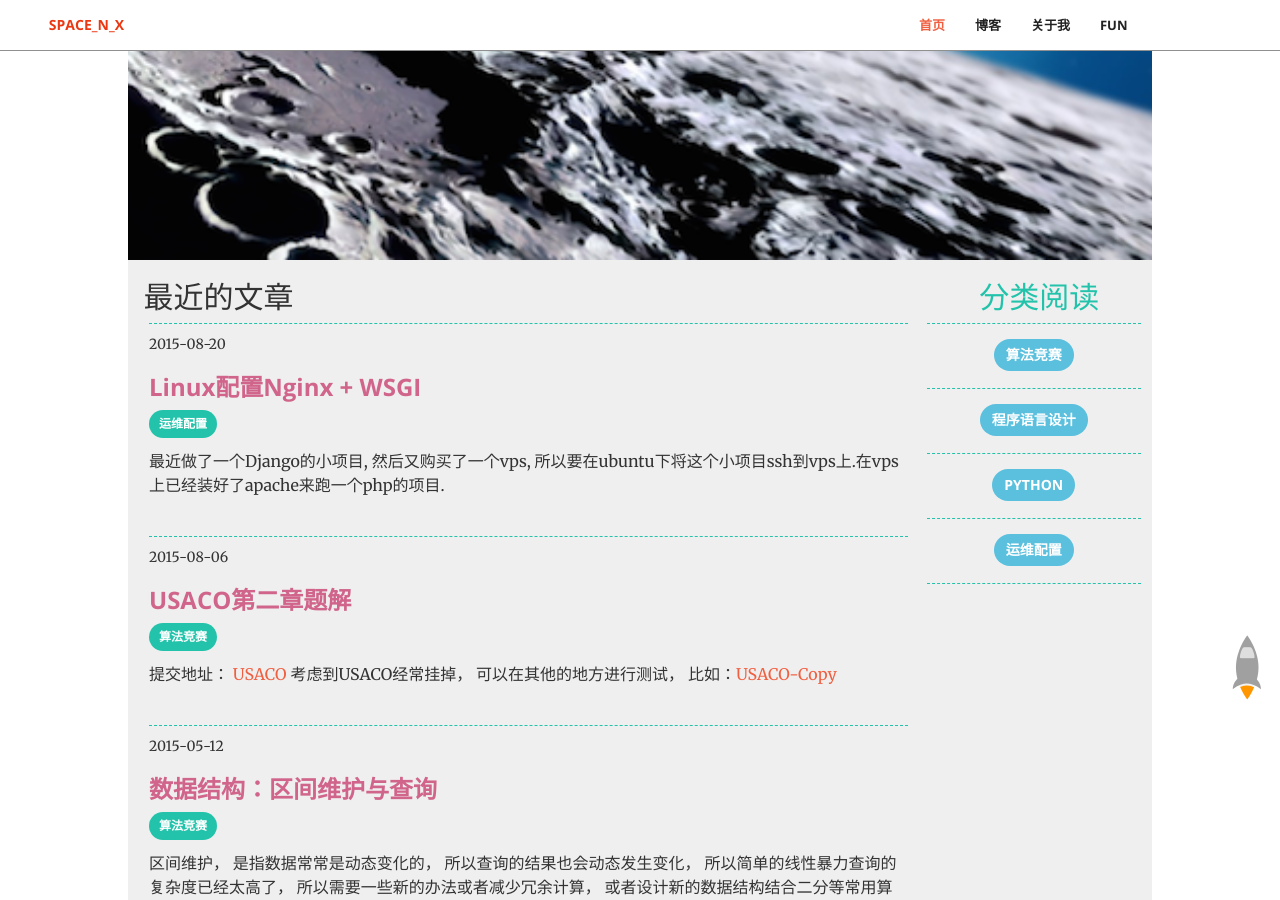
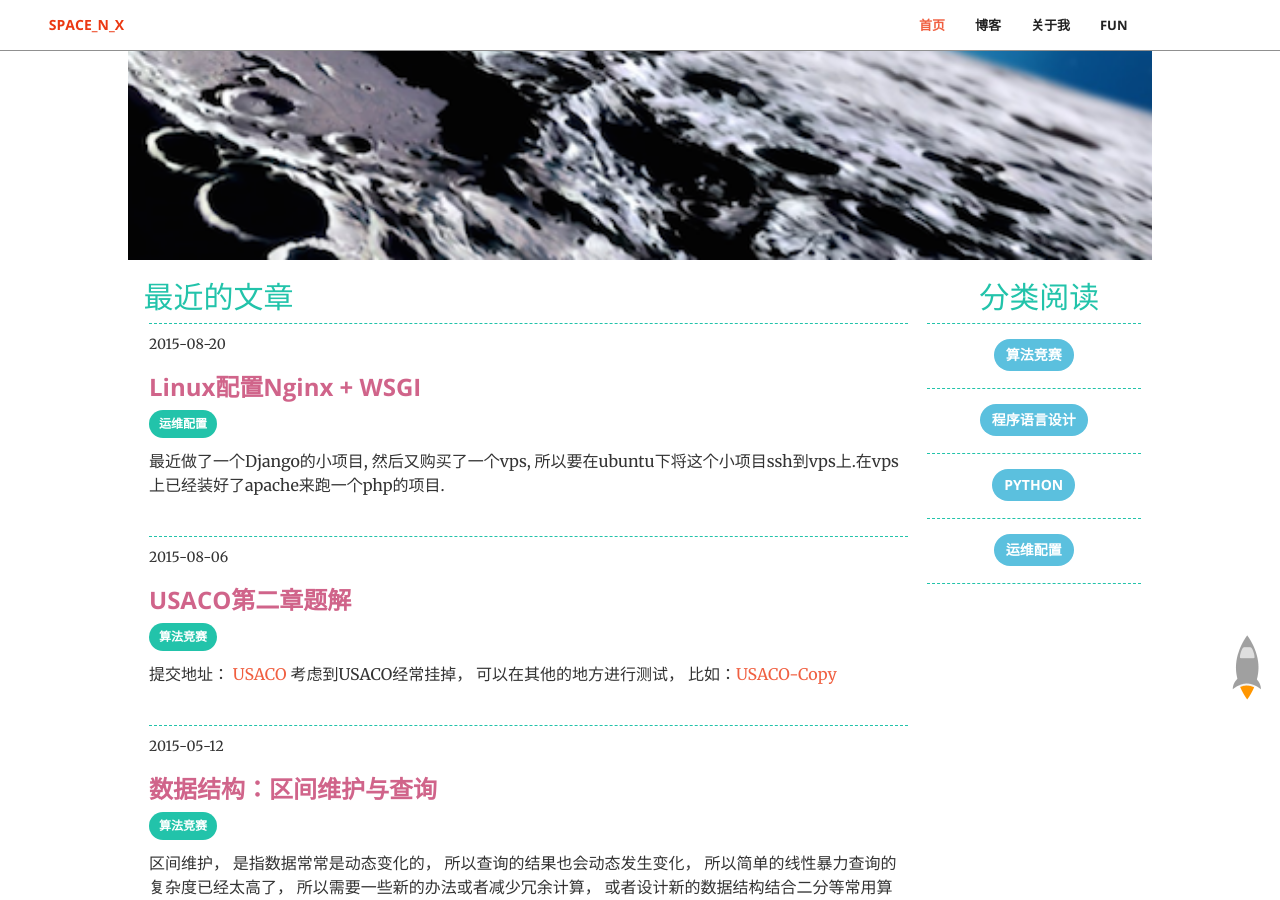
Before and after one commit to tcOops/hololens, a Jekyll site: the page built from index.html, in a window 1280 px wide and 900 px high, scrolled down 640 px. Built offline with Jekyll 4.4.1, drawn with Linux system fonts in a browser that asks for light colours; Markdown is read by kramdown in place of the engine named in the settings; comment, search, counter and statistics services are not loaded.

```diff
--- a/_includes/blogList.html
+++ b/_includes/blogList.html
@@ -1,7 +1,7 @@
-<section class="no-padding bg-greys" id="blogs">
+<section class="no-padding bg-grey" id="blogs">
     <div class="">
 		<div class="bloglistleft">
-			<span style="color:#22C3AA2;text-algin:left"><h2>&nbsp;&nbsp;最近的文章</h2></span>
+			<span style="color:#22C3AA;text-algin:left"><h2>&nbsp;&nbsp;最近的文章</h2></span>
 			 {% for post in site.posts limit:10 %}
 		       <div class="post-block">
 			        <span class="post-meta">{{ post.date | date: "%Y-%m-%d" }}</span>
```
